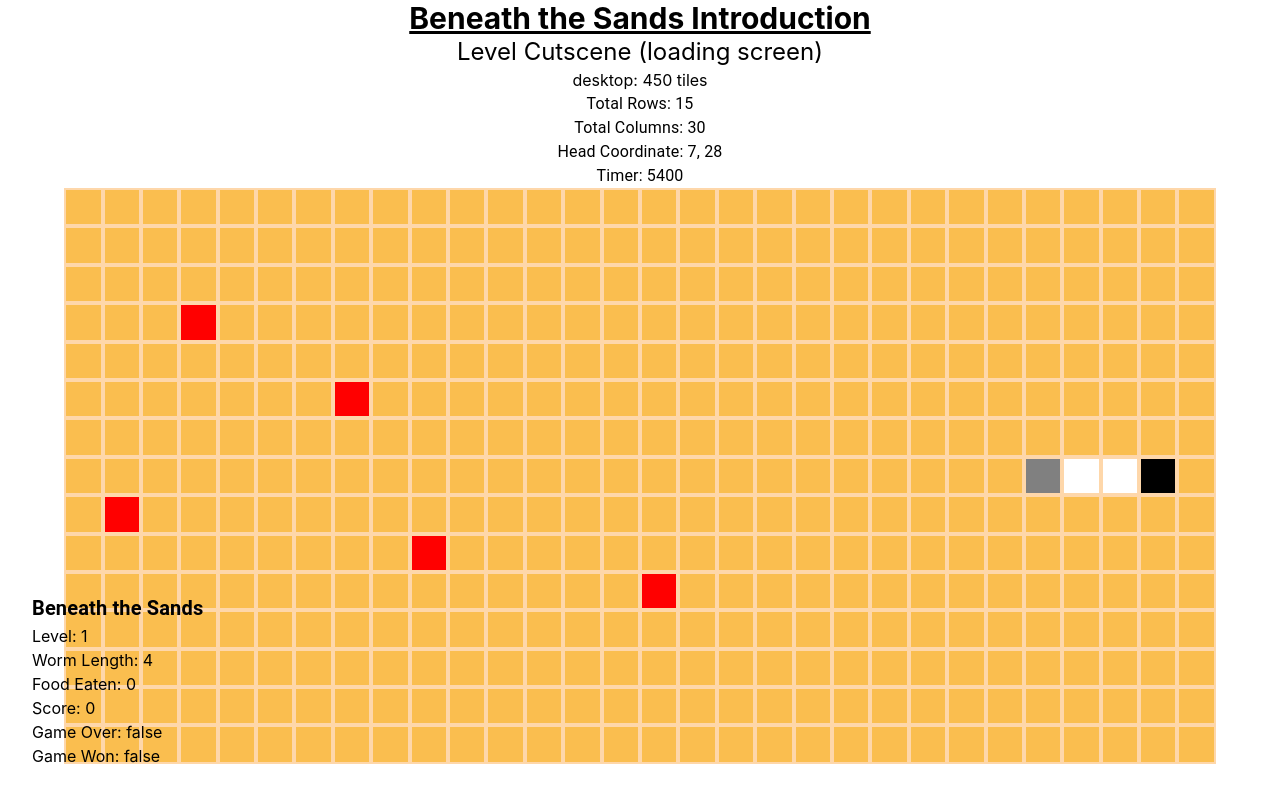
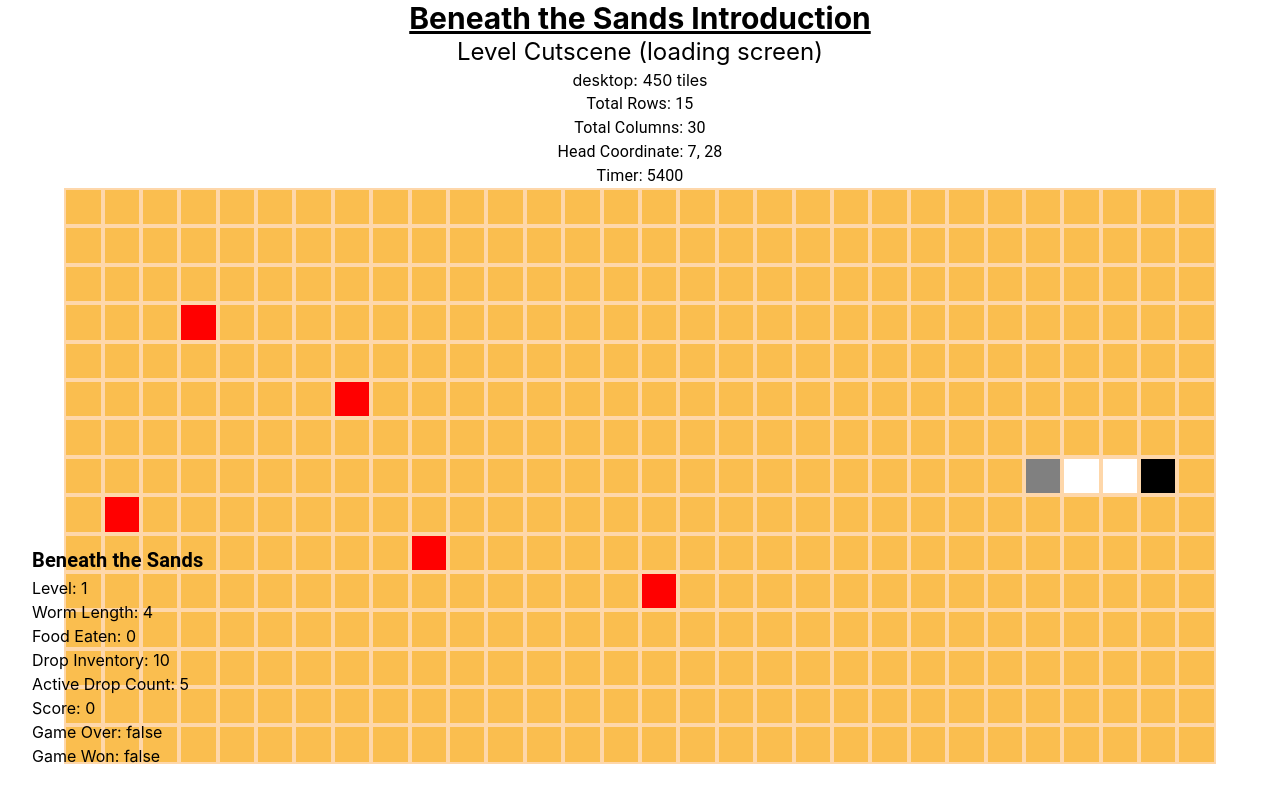
Before and after one commit to kstmichel/BeneathTheSands, a React (Create React App) app in the folder beneath-the-sands/: page / in a window 1280 px wide. Built offline with nearby package versions, Linux system fonts and the light colour scheme.

Commit message:
added 'removes food item from drop inventory' Food effect

```diff
--- a/beneath-the-sands/src/GameContext.tsx
+++ b/beneath-the-sands/src/GameContext.tsx
@@ -5,6 +5,8 @@ interface GameContextProps {
   wormLength: number;
   speed: number;
   foodEaten: number;
+  maxActiveDrops: number,
+  dropInventory: DropInventory,
   score: number;
   level: number;
   gameOver: boolean;
@@ -23,10 +25,19 @@ export const GameProvider: React.FC<{ data: ContextData, children: ReactNode }>
   const [wormLength, setWormLength] = useState(4);
   const [speed, setSpeed] = useState(300);
   const [foodEaten, setFoodEaten] = useState(0);
+  const [dropInventory, setDropInventory] = useState<DropInventory>(data.levels[0].drops);
   const [score, setScore] = useState(0);
   const [level, setLevel] = useState(1);
   const [gameOver, setGameOver] = useState(false);
   const [gameWon, setGameWon] = useState(false);
+
+  const increaseWormLength = () => (setWormLength((prevLength) => prevLength + 1));
+  const increaseScore = () => setScore((prevScore) => prevScore + 100);
+  const increaseSpeed = () => setSpeed((prevSpeed) => prevSpeed - 20);
+  const removeFoodFromDropInventory = () => setDropInventory((prevInventory) => ({...prevInventory, food: prevInventory.food - 1}));
+
+  const victoryDance = () => setGameWon(true);
+  const oopsYouLost = () => setGameOver(true);
 
   const increaseFoodEaten = () => {
     setFoodEaten((prevEaten) => prevEaten + 1);
@@ -34,14 +45,17 @@ export const GameProvider: React.FC<{ data: ContextData, children: ReactNode }>
     increaseWormLength();
     increaseScore();
     increaseSpeed();
+
+    if(dropInventory.food > 0){
+      removeFoodFromDropInventory();
+    }
   }
 
-  const increaseWormLength = () => (setWormLength((prevLength) => prevLength + 1));
-  const increaseScore = () => setScore((prevScore) => prevScore + 100);
-  const increaseSpeed = () => setSpeed((prevSpeed) => prevSpeed - 20);
-  const nextLevel = () => setLevel((prevLevel) => prevLevel + 1);
-  const victoryDance = () => setGameWon(true);
-  const oopsYouLost = () => setGameOver(true);
+  const nextLevel = () => {
+    const newLevel: number = level + 1;
+    setLevel((prevLevel) => prevLevel + 1);
+    setDropInventory(data.levels[newLevel - 1].drops);
+  };
 
   return (
     <GameContext.Provider value={{
@@ -50,6 +64,8 @@ export const GameProvider: React.FC<{ data: ContextData, children: ReactNode }>
         wormLength,
         speed,
         foodEaten,
+        maxActiveDrops,
+        dropInventory,
         gameOver,
         gameWon,
         increaseFoodEaten,
--- a/beneath-the-sands/src/components/GameBoard/GameBoard.tsx
+++ b/beneath-the-sands/src/components/GameBoard/GameBoard.tsx
@@ -19,7 +19,7 @@ interface GameBoardProps {
 function GameBoard({windowSize, gameData}: GameBoardProps) {
     const initialRef = useRef(true);
 
-    const { wormLength, level, speed, score, foodEaten, gameOver, gameWon, increaseFoodEaten } = useGameContext();
+    const { wormLength, level, speed, score, maxActiveDrops, dropInventory, foodEaten, gameOver, gameWon, increaseFoodEaten, nextLevel } = useGameContext();
 
     const [deviceSize, setDeviceType] = useState<Device | null>(null);
     const [timer, setTimer] = useState<number>(0);
@@ -31,6 +31,7 @@ function GameBoard({windowSize, gameData}: GameBoardProps) {
     const [sandWorm, setSandWorm] = useState<WormSegment[]>(gameData.sandWorm.segments);
     const [wormDirection, setWormDirection] = useState<Direction>(gameData.sandWorm.startDirection);
     const [wormPath, setWormPath] = useState<Direction[]>([]);
+    const [activeDropCount, setActiveDropCount] = useState<number>(maxActiveDrops);
 
     const [inputDirection, setInputDirection] = useState<Direction | null>(null);
 
@@ -137,6 +138,7 @@ function GameBoard({windowSize, gameData}: GameBoardProps) {
 
                 if (isFoodEatenBySandworm) {
                     increaseFoodEaten();
+                    setActiveDropCount((prevCount) => prevCount - 1);
                 }
 
                 setWormDirection(newNextMove.direction);
@@ -309,14 +311,34 @@ function GameBoard({windowSize, gameData}: GameBoardProps) {
 
     useEffect(() => {
         if (sandWorm.length < wormLength) {
-            const increaseSandWormLength = async() => {
+            const sandwormGrowsInLength = async() => {
                 await addWormSegment();
             }
 
-            increaseSandWormLength();
+            sandwormGrowsInLength();
         }
 
     }, [wormLength, sandWorm, addWormSegment])
+
+    useEffect(() => {
+        if (gameField.tileGrid.length > 0 && dropInventory.food > 0 && activeDropCount < maxActiveDrops) {
+            const dropIsAddedToBoard = () => {
+                const randomValidSandTile: Tile = getRandomTileByType(gameField.tileGrid, GroundTexture.SAND);
+                const updatedTileGrid: GameGrid = addDropItemToBoard(gameField, randomValidSandTile);
+
+                setGameField((prevGameField) => ({...prevGameField, tileGrid: updatedTileGrid}));
+                setActiveDropCount((prevCount) => prevCount + 1);
+            };
+
+            dropIsAddedToBoard();
+        }
+      }, [gameField, sandWorm, dropInventory.food, activeDropCount, maxActiveDrops]);
+
+    useEffect(() => {
+        if(gameField.tileGrid.length > 0 && dropInventory.food === 0 && activeDropCount === 0){
+            nextLevel();
+        }
+    }, [activeDropCount, dropInventory.food, gameField.tileGrid.length, nextLevel]);
 
     useEffect(() => {
         if (wormPath.length > 0 && wormPath.length < sandWorm.length) {
@@ -350,6 +372,8 @@ function GameBoard({windowSize, gameData}: GameBoardProps) {
                     <li>Level: {level}</li>
                     <li>Worm Length: {wormLength}</li>
                     <li>Food Eaten: {foodEaten}</li>
+                    <li>Drop Inventory: {dropInventory.food}</li>
+                    <li>Active Drop Count: {activeDropCount}</li>
                     <li>Score: {score}</li>
                     <li>Game Over: {String(gameOver)}</li>
                     <li>Game Won: {String(gameWon)}</li>
--- a/beneath-the-sands/src/library/definitions.ts
+++ b/beneath-the-sands/src/library/definitions.ts
@@ -80,16 +80,30 @@ export const GameDimensions: Record<Device, Dimension> = {
     }
 }
 
+export interface DropInventory {
+    food: number;
+}
+
+export interface Level {
+    drops: {
+        food: number,
+        coins: number,
+        rubies: number
+    },
+    speed: number
+}
+
 export interface GridCoordinates {
     row: number;
     column: number;
 }
 
 export interface Tile {
-    type: GroundTexture | WormAnatomy,
-    size: number,
-    data?: Sand | Food | WormSegment,
+    type: TileType,
+    data: TileData,
 }
+
+export type TileType = GroundTexture | WormAnatomy;
 
 interface TileData {
     location: GridCoordinates
```
Also changed, not shown: 1 other file (tests, documents, lock files or other folders).
